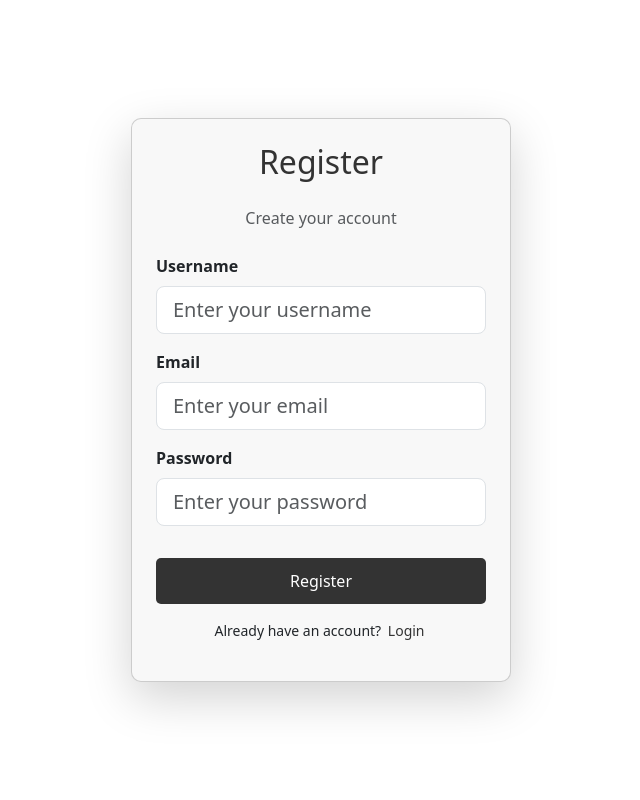
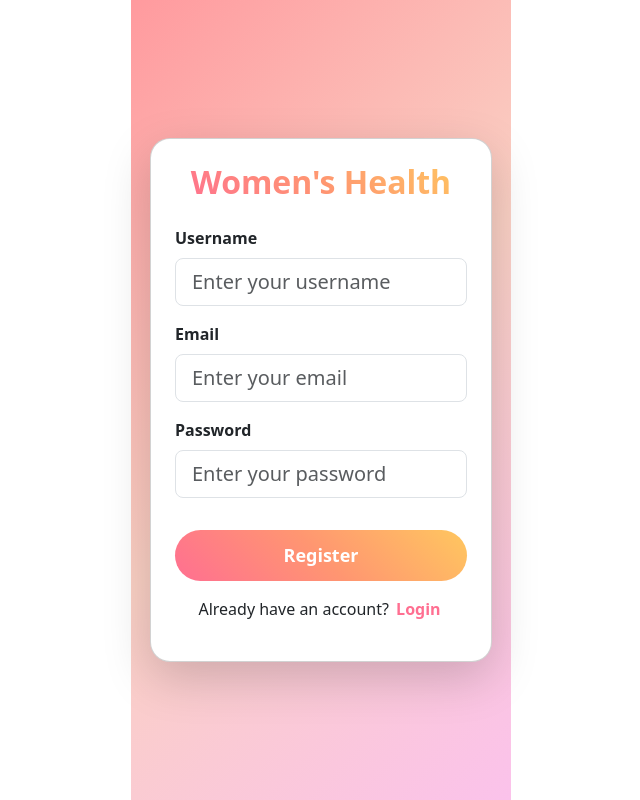
Before and after one commit to mmaa0050/FIT5032-ASS1, a Vue app: page / in a window 1280 px wide. Both pictures are taken after a click on the link "Sign Up". Shown: the whole page, without its empty margins (129-769 px from the left). Built offline with nearby package versions, Linux system fonts and the light colour scheme.

Commit message:
Update login and register

```diff
--- a/src/components/Login.vue
+++ b/src/components/Login.vue
@@ -2,7 +2,6 @@
   <div class="d-flex justify-content-center align-items-center vh-100 login-bg">
     <div class="card shadow-lg p-4 text-dark login-card">
       <h2 class="text-center mb-4 text-gradient">Women’s Health</h2>
-      <p class="text-center text-muted mb-4">Login to access your personal health space</p>
 
       <form @submit.prevent="login">
         <!-- Email -->
@@ -53,13 +52,21 @@ export default {
   },
   methods: {
     login() {
-      if (this.email === '' || this.password === '') {
+      if (!this.email || !this.password) {
         alert('Please fill in all fields.')
         return
       }
-      alert(`Welcome back, ${this.email}!`)
-      this.email = ''
-      this.password = ''
+
+      const users = JSON.parse(localStorage.getItem('users') || '[]')
+      const user = users.find((u) => u.email === this.email && u.password === this.password)
+
+      if (user) {
+        alert(`Welcome back, ${user.username}!`)
+        this.email = ''
+        this.password = ''
+      } else {
+        alert('Invalid email or password.')
+      }
     },
   },
 }
@@ -71,7 +78,8 @@ export default {
 }
 
 .login-card {
-  width: 380px;
+  width: 90%;
+  max-width: 380px;
   border-radius: 20px;
   background: #fff;
 }
--- a/src/components/Register.vue
+++ b/src/components/Register.vue
@@ -1,16 +1,9 @@
 <template>
-  <div
-    class="d-flex justify-content-center align-items-center vh-100"
-    style="background-color: #fff"
-  >
-    <div
-      class="card shadow-lg p-4 text-dark"
-      style="width: 380px; border-radius: 10px; background-color: #f8f8f8"
-    >
-      <h2 class="text-center mb-4" style="color: #333">Register</h2>
-      <p class="text-center text-muted mb-4">Create your account</p>
+  <div class="d-flex justify-content-center align-items-center vh-100 login-bg">
+    <div class="card shadow-lg p-4 text-dark login-card">
+      <h2 class="text-center mb-4 text-gradient">Women's Health</h2>
 
-      <form @submit.prevent="registerUser">
+      <form @submit.prevent="register">
         <!-- Username -->
         <div class="mb-3">
           <label class="form-label fw-bold">Username</label>
@@ -49,44 +42,92 @@
         </div>
 
         <!-- Register Button -->
-        <button
-          type="submit"
-          class="btn w-100 mt-3"
-          style="background-color: #333; color: white; border-radius: 5px; padding: 10px"
-        >
-          Register
-        </button>
+        <button type="submit" class="btn btn-login w-100 mt-3">Register</button>
       </form>
 
       <!-- Link to Login -->
-      <p class="text-center mt-3" style="font-size: 14px">
+      <p class="text-center mt-3">
         Already have an account?
-        <a href="#" style="color: #333; text-decoration: none" @click.prevent="$emit('go-login')"
-          >Login</a
-        >
+        <a href="#" class="register-link" @click.prevent="$emit('go-login')">Login</a>
       </p>
     </div>
   </div>
 </template>
 
-<script setup>
-import { ref } from 'vue'
+<script>
+export default {
+  data() {
+    return {
+      username: '',
+      email: '',
+      password: '',
+    }
+  },
+  methods: {
+    register() {
+      if (!this.username || !this.email || !this.password) {
+        alert('Please fill in all fields.')
+        return
+      }
 
-const username = ref('')
-const email = ref('')
-const password = ref('')
+      const users = JSON.parse(localStorage.getItem('users') || '[]')
 
-function registerUser() {
-  if (!username.value || !email.value || !password.value) {
-    alert('Please fill all fields')
-    return
-  }
-  console.log('Registered:', username.value, email.value, password.value)
-  alert(`User ${username.value} registered successfully!`)
-  username.value = ''
-  email.value = ''
-  password.value = ''
+      if (users.find((u) => u.email === this.email)) {
+        alert('This email is already registered.')
+        return
+      }
+
+      users.push({ username: this.username, email: this.email, password: this.password })
+      localStorage.setItem('users', JSON.stringify(users))
+
+      alert(`User ${this.username} registered successfully!`)
+      this.username = ''
+      this.email = ''
+      this.password = ''
+    },
+  },
 }
 </script>
 
-<style scoped></style>
+<style scoped>
+.login-bg {
+  background: linear-gradient(135deg, #ff9a9e, #fad0c4, #fbc2eb);
+}
+
+.login-card {
+  width: 90%;
+  max-width: 380px;
+  border-radius: 20px;
+  background: #fff;
+}
+
+.text-gradient {
+  background: linear-gradient(45deg, #ff6f91, #ff9671, #ffc75f);
+  -webkit-background-clip: text;
+  -webkit-text-fill-color: transparent;
+  font-weight: 700;
+}
+
+.btn-login {
+  background: linear-gradient(45deg, #ff6f91, #ff9671, #ffc75f);
+  border: none;
+  color: white;
+  font-size: 18px;
+  font-weight: bold;
+  padding: 12px;
+  border-radius: 30px;
+  transition: 0.3s;
+}
+.btn-login:hover {
+  opacity: 0.85;
+}
+
+.register-link {
+  color: #ff6f91;
+  font-weight: 600;
+  text-decoration: none;
+}
+.register-link:hover {
+  text-decoration: underline;
+}
+</style>
```
